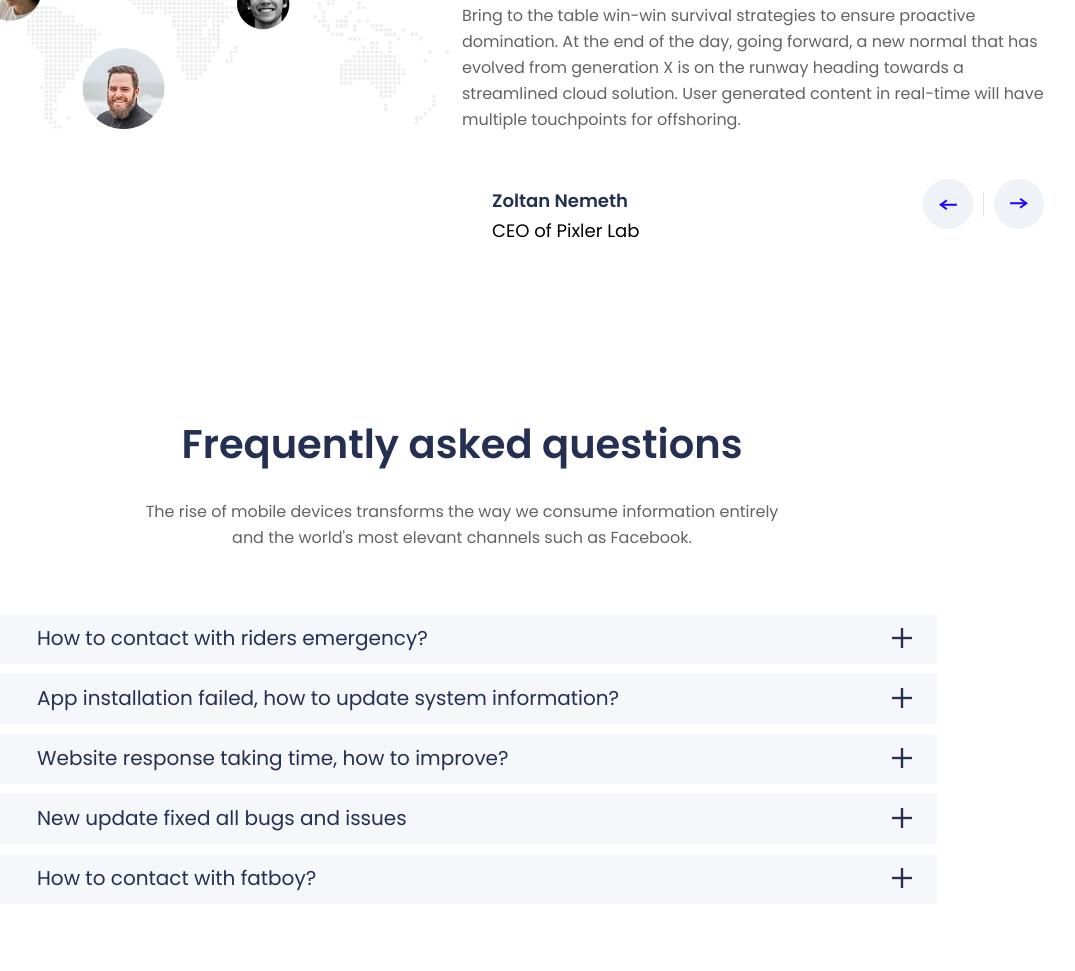
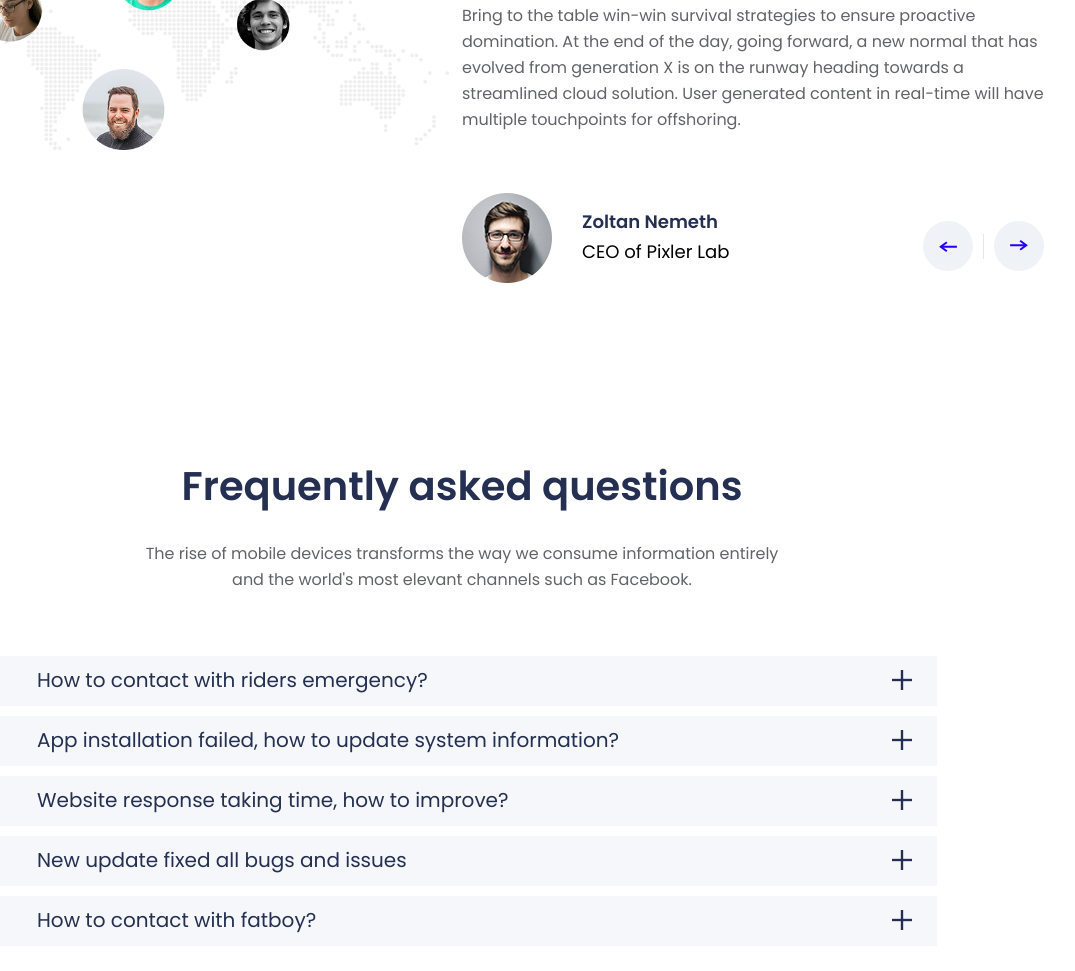
Before and after one commit to htmlclassic/applab, a plain HTML site: page index.html in a window 1280 px wide. Shown: the part 7102-8073 px from the top of the page, without its empty margins (178-1253 px from the left). Drawn offline with nearby package versions, Linux system fonts and the light colour scheme; the site is published under a folder, as on GitHub Pages, so addresses that start at the root find nothing.

Commit message:
Update index.html

```diff
--- a/index.html
+++ b/index.html
@@ -485,7 +485,7 @@
                                     </p>
 
                                     <div class="feedback__author">
-                                        <img src="/common.blocks/clients-feedback/img/adult-beard-boy-220453.png" alt="" class="feedback__author-photo">
+                                        <img src="common.blocks/clients-feedback/img/adult-beard-boy-220453.png" alt="" class="feedback__author-photo">
                                         <div>
                                             <div class="feedback__author-name">Zoltan Nemeth</div>
                                             <div class="feedback__author-position">CEO of Pixler Lab</div>
```
